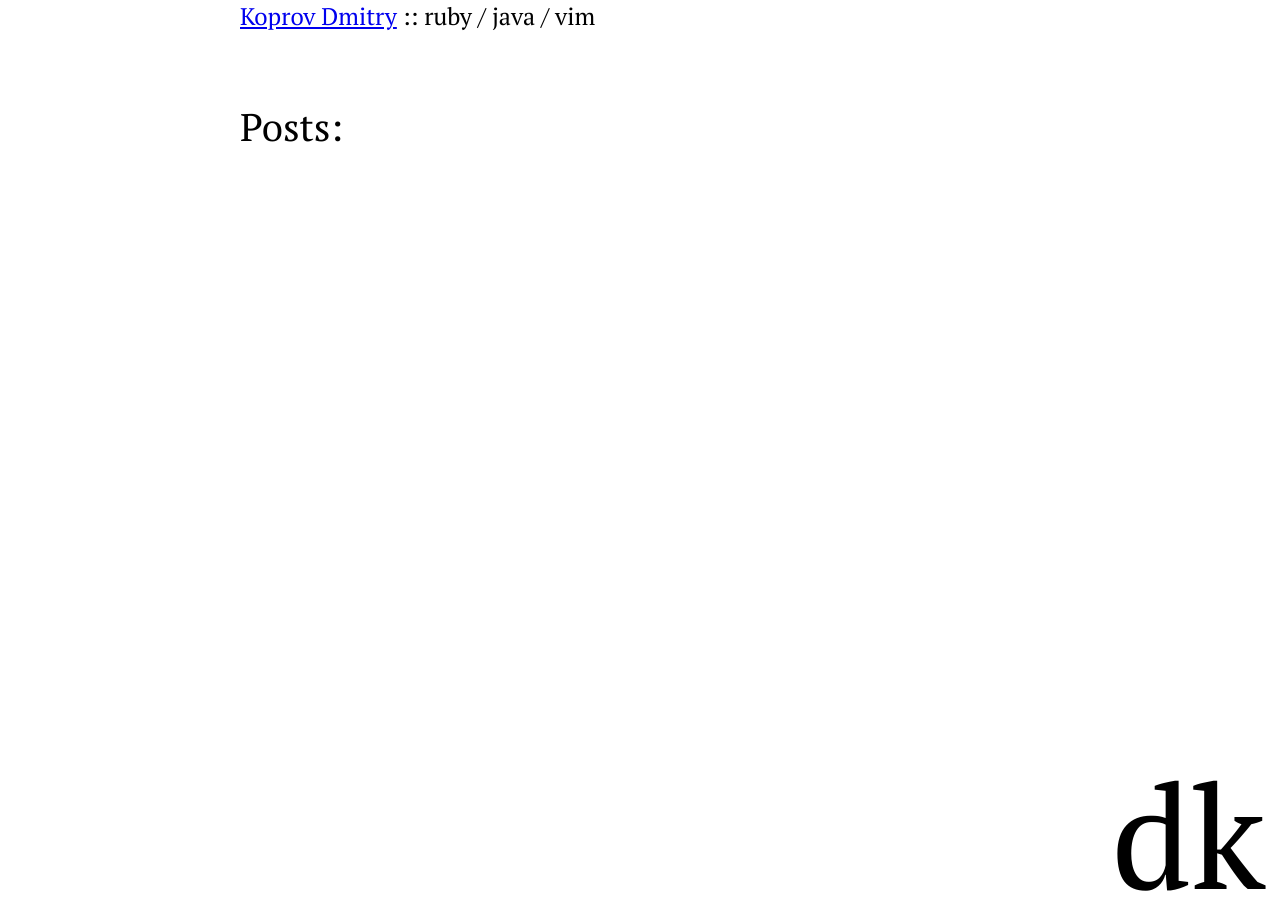
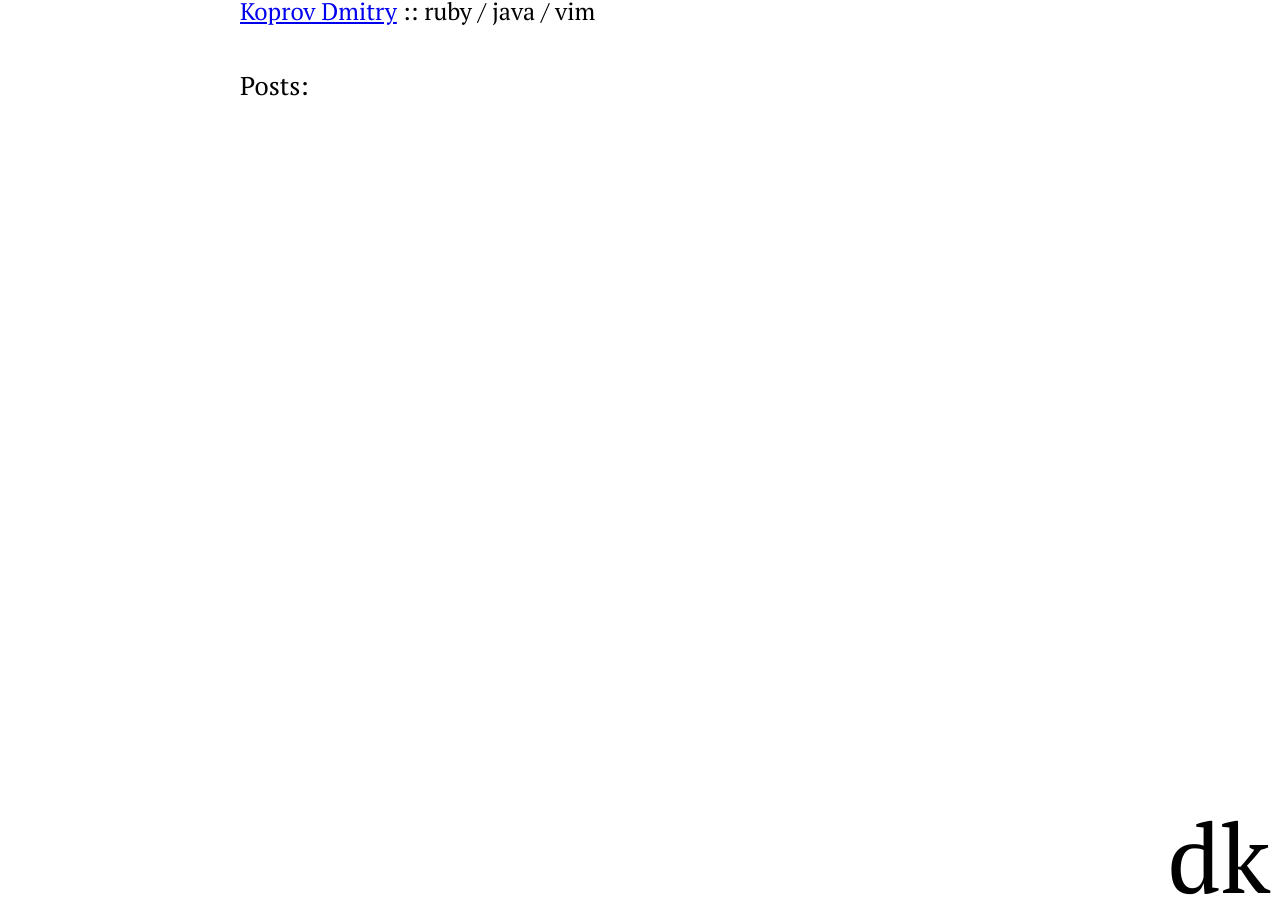
Before and after one commit to dkoprov/dkoprov.github.com, a Jekyll site: the page built from index.html, in a window 1280 px wide. Built offline with Jekyll 4.4.1, drawn with Linux system fonts in a browser that asks for light colours; Markdown is read by kramdown in place of the engine named in the settings.

Commit message:
css edit

```diff
--- a/css/main.css
+++ b/css/main.css
@@ -11,7 +11,7 @@
 
 body{
   font-family: 'PT Serif', arial, serif;
-  font-size: 1.5em;
+  font-size: 1em;
   line-height: 1.4em;
   position: relative;
   max-width: 800px;
@@ -41,20 +41,8 @@
   margin: 2em 0 1em 0;
 }
 
-.post p {
-  text-align: justify;
-  font-size: 1em;
-  line-height: 1.5em;
-}
-
-.b-caption{
-  text-align: left;
-  margin: 2em 0;
-}
-
-.b-caption h2{
-  font-size: 2.2em;
-  line-height: 1.3em;
+.caption{
+  font-size: 1.5em;
 }
 
 ul.posts {
```
